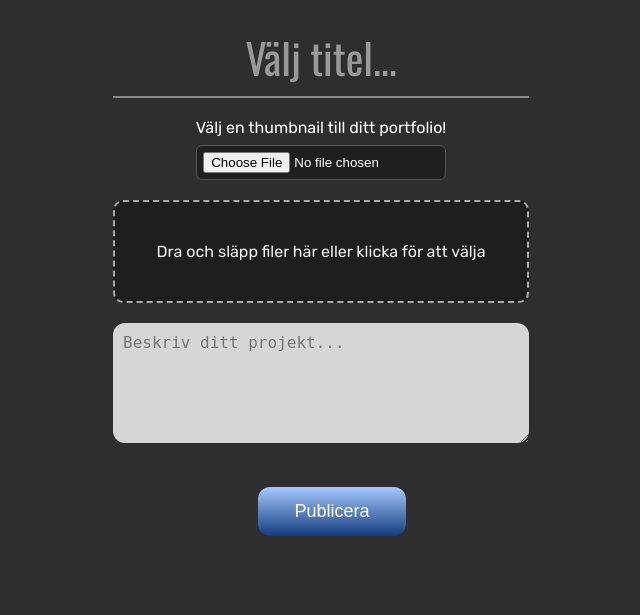
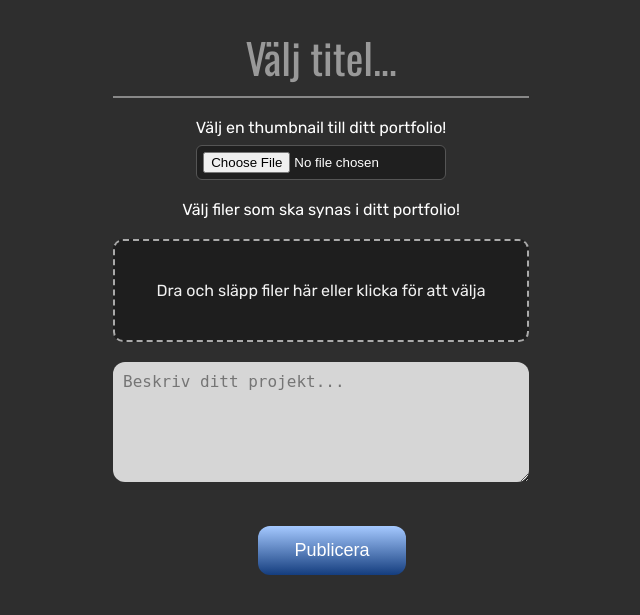
Before and after one commit to DABZEN8/MauPort, a Flask app: page /upload in a window 1280 px wide. Shown: the part 262-877 px from the top of the page, without its empty margins (308-948 px from the left). Run offline with Flask 3, Linux system fonts and the light colour scheme; the visitor is signed in with stand-in values (Sample User, id 1); some libraries are stand-ins or nearby versions.

Commit message:
Förtydligat formuläret vid uppladdning av nytt portfolio

```diff
--- a/static/upload.css
+++ b/static/upload.css
@@ -216,6 +216,20 @@ html, body {
     width: 60%;
   }
 
+  .file-section label {
+    display: block;
+    margin-bottom: 8px;
+    font-size: 16px;
+  }
+
+  .file-section {
+    margin-bottom: 20px;
+    text-align: center;
+    color: white;
+    width: 95%;
+    max-width: 1100px;
+  }
+
   textarea[name="text_content"] {
     width: 95%;
     max-width: 1100px;
--- a/templates/upload.html
+++ b/templates/upload.html
@@ -54,10 +54,13 @@
                 <input type="file" name="thumbnail" id="thumbnail" accept=".jpg,.jpeg,.png" required>
             </div>
 
-            <div class="drop-zone" id="dropZone">
-                <p>Dra och släpp filer här eller klicka för att välja</p>
-                <input type="file" id="fileInput" name="files" multiple hidden>
+            <div class="file-section">
+                <label for="fileInput">Välj filer som ska synas i ditt portfolio!</label>
             </div>
+                <div class="drop-zone" id="dropZone">
+                    <p>Dra och släpp filer här eller klicka för att välja</p>
+                    <input type="file" id="fileInput" name="files" multiple hidden>
+                </div>
 
             <div id="fileList" class="file-list"></div>
 
```
Also changed, not shown: static/project_uploads/1748340383_Grupp_06_poster.jpeg (added), static/project_uploads/default_profile.jpg (added).
